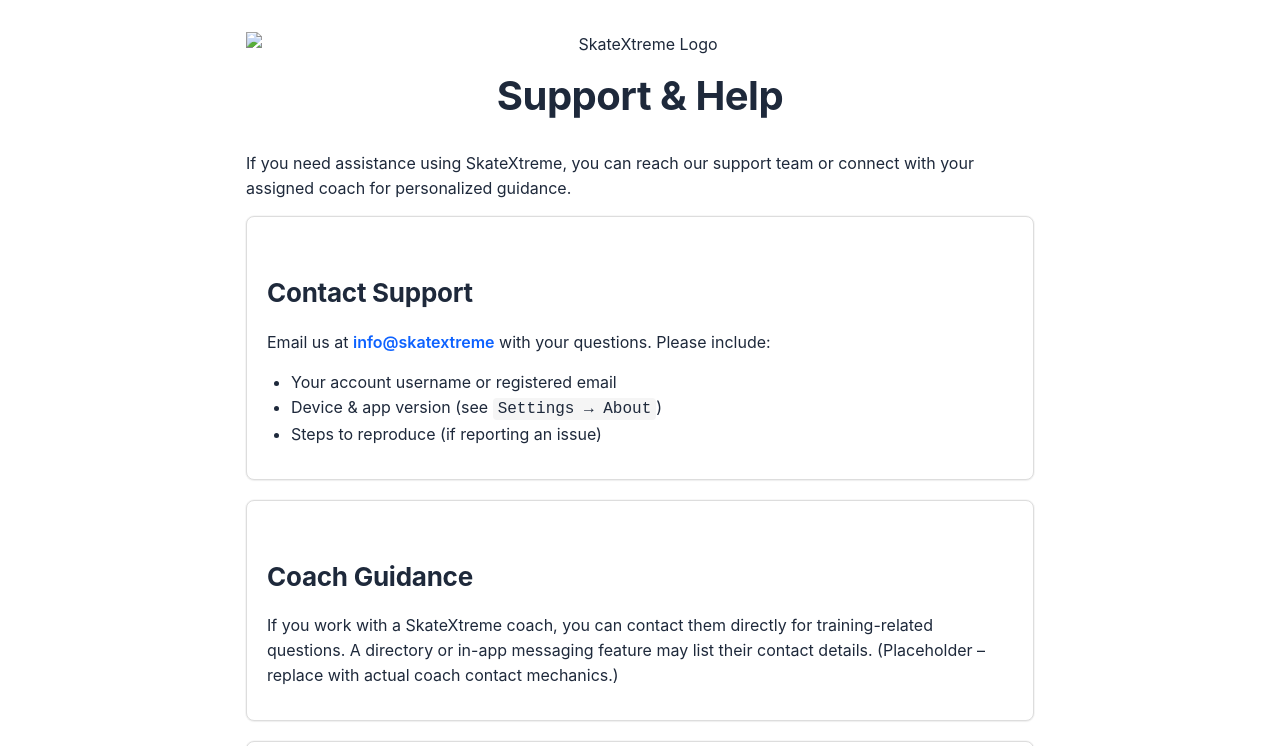
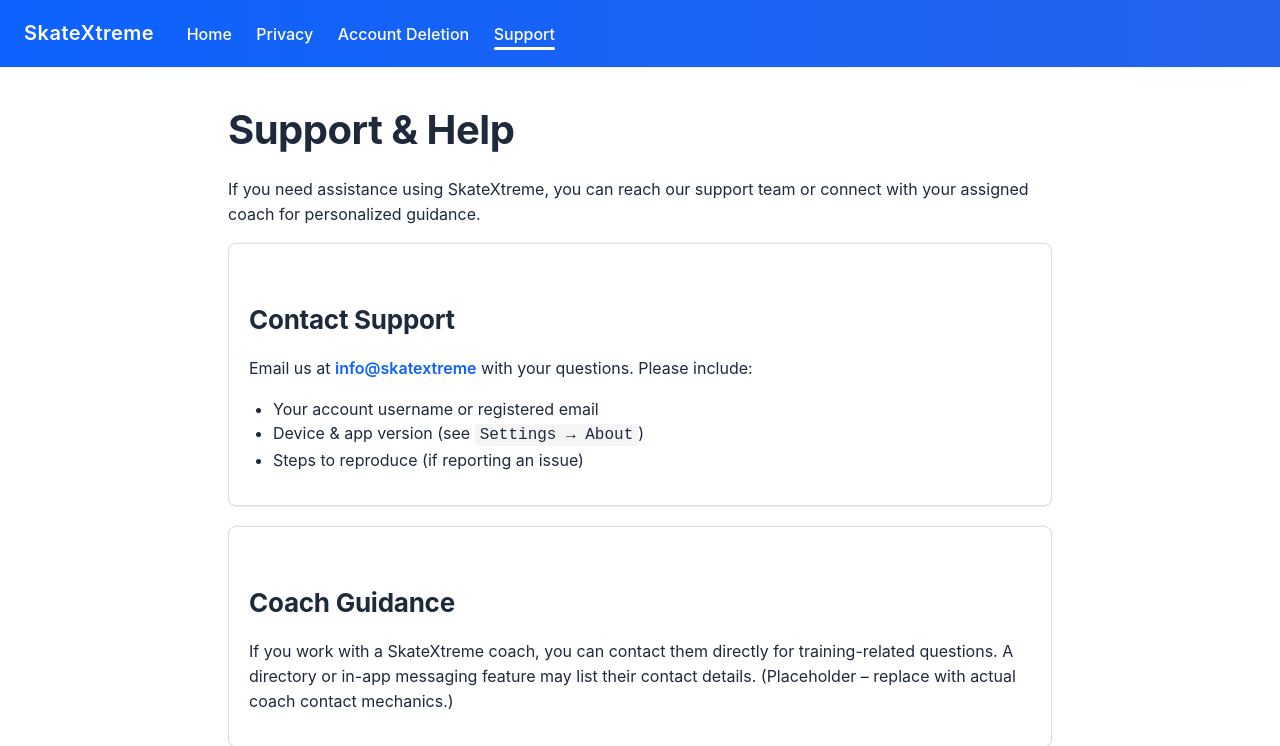
Before and after one commit to SkateXtreme/skatextreme-admin, a plain HTML site: page support.html in a window 1280 px wide. Shown: the top 746 px of the page. Drawn offline with Linux system fonts and the light colour scheme.

Commit message:
added support.html

```diff
--- a/support.html
+++ b/support.html
@@ -15,12 +15,18 @@
   </style>
 </head>
 <body>
-  <main>
-    <div style="text-align:center; margin-bottom:1.5rem;">
-      <!-- Replace logo.png with actual path/name once added to repository -->
-      <img src="logo.png" alt="SkateXtreme Logo" style="max-height:80px; width:auto; display:block; margin:0 auto 0.5rem;" />
-      <h1 style="margin:0;">Support & Help</h1>
-    </div>
+  <a href="#main" class="skip-link">Skip to content</a>
+  <header class="site-header" role="banner">
+    <nav aria-label="Primary">
+      <span class="brand">SkateXtreme</span>
+      <a href="index.html">Home</a>
+      <a href="privacy.html">Privacy</a>
+      <a href="account-deletion.html">Account Deletion</a>
+      <a href="support.html" aria-current="page">Support</a>
+    </nav>
+  </header>
+  <main id="main" class="container" tabindex="-1">
+    <h1>Support & Help</h1>
     <p>If you need assistance using SkateXtreme, you can reach our support team or connect with your assigned coach for personalized guidance.</p>
 
     <section class="card" aria-labelledby="contact-heading">
@@ -54,6 +60,13 @@
     </section>
 
     <p style="font-size:0.875rem;color:#666;">Last updated: 20 Nov 2025</p>
+    <hr class="section-divider" />
+    <p class="muted">If you cannot access email, reach out to a coach for escalation.</p>
   </main>
+  <footer role="contentinfo">
+    <p>© <span id="year"></span> SkateXtreme. All rights reserved.</p>
+    <p><a href="privacy.html">Privacy Policy</a> · <a href="account-deletion.html">Account Deletion</a> · <a href="support.html" aria-current="page">Support</a></p>
+  </footer>
+  <script>document.getElementById('year').textContent = new Date().getFullYear();</script>
 </body>
 </html>
```
Also changed, not shown: account-deletion.html (+1 -0 lines), index.html (+5 -0 lines), privacy.html (+1 -0 lines).
